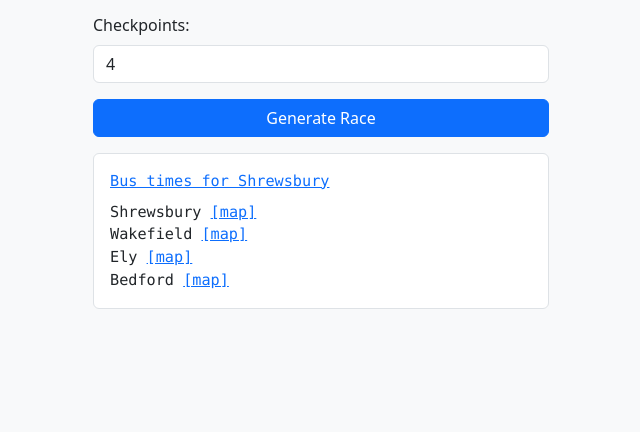
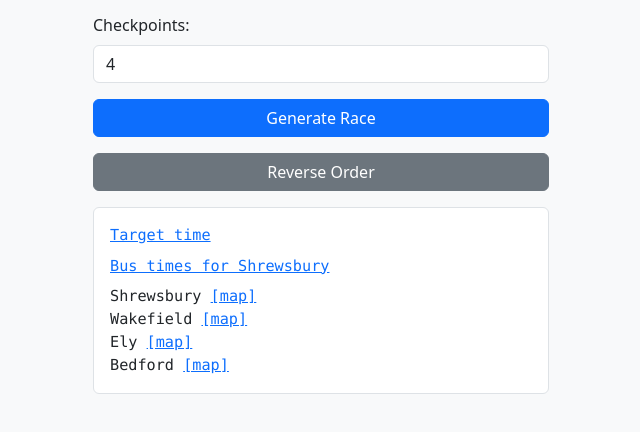
Before and after one commit to AlgyTaylor/bus-race, a plain HTML site: page index.html in a window 1280 px wide. Both pictures are taken after a click on the button "Generate Race". Shown: the part 142-574 px from the top of the page, without its empty margins (319-959 px from the left). Drawn offline with nearby package versions, Linux system fonts and the light colour scheme.

Commit message:
0.2.0: add target time link

```diff
--- a/index.html
+++ b/index.html
@@ -38,6 +38,7 @@
       </div>
       <button type="button" class="btn btn-primary w-100" id="generate">Generate Race</button>
     </form>
+    <button type="button" class="btn btn-secondary w-100 mb-3" id="reverse" style="display:none;">Reverse Order</button>
     <pre id="output" class="bg-white p-3 rounded border"></pre>
   </div>
   <script>
@@ -97,6 +98,28 @@
           throw new Error('Could not load local cities.json.');
         }
       }
+    }
+
+    let bestRoute = null;
+
+    function renderOutput(route) {
+      if (!route || !route.length) return;
+      const firstCity = route[0].city;
+      const bustimesUrl = `https://bustimes.org/search?q=${encodeURIComponent(firstCity)}`;
+      let cityList = route.map(c => {
+        const mapUrl = `https://www.openstreetmap.org/search?query=${encodeURIComponent(c.city)}`;
+        return `${c.city} <a href="${mapUrl}" target="_blank" rel="noopener">[map]</a>`;
+      }).join('<br>');
+
+      // Add OSM directions link for the route (start to end)
+      const start = route[0];
+      const end = route[route.length - 1];
+      const routeUrl = `https://www.openstreetmap.org/directions?engine=fossgis_osrm_bicycle&route=${encodeURIComponent(start.latitude)},${encodeURIComponent(start.longitude)};${encodeURIComponent(end.latitude)},${encodeURIComponent(end.longitude)}#map=7/54.858/-4.532`;
+
+      document.getElementById('output').innerHTML =
+        `<a href="${routeUrl}" target="_blank" rel="noopener" class="mb-2 d-block">Target time</a>` +
+        `<a href="${bustimesUrl}" target="_blank" rel="noopener" class="mb-2 d-block">Bus times for ${firstCity}</a>` +
+        cityList;
     }
 
     document.getElementById('generate').onclick = async function() {
@@ -165,22 +188,18 @@
 
       if (!bestRoute) {
         output.textContent = 'Could not find a valid route.';
+        document.getElementById('reverse').style.display = 'none';
         return;
       }
+      renderOutput(bestRoute);
+      document.getElementById('reverse').style.display = 'block';
+    };
 
-      // Add bustimes.org link for the first city
-      const firstCity = bestRoute[0].city;
-      const bustimesUrl = `https://bustimes.org/search?q=${encodeURIComponent(firstCity)}`;
-
-      // Build output with [map] links for every city
-      let cityList = bestRoute.map(c => {
-        const mapUrl = `https://www.openstreetmap.org/search?query=${encodeURIComponent(c.city)}`;
-        return `${c.city} <a href="${mapUrl}" target="_blank" rel="noopener">[map]</a>`;
-      }).join('<br>');
-
-      output.innerHTML =
-        `<a href="${bustimesUrl}" target="_blank" rel="noopener" class="mb-2 d-block">Bus times for ${firstCity}</a>` +
-        cityList;
+    document.getElementById('reverse').onclick = function() {
+      if (bestRoute && bestRoute.length) {
+        bestRoute = [...bestRoute].reverse();
+        renderOutput(bestRoute);
+      }
     };
   </script>
 </body>
```
